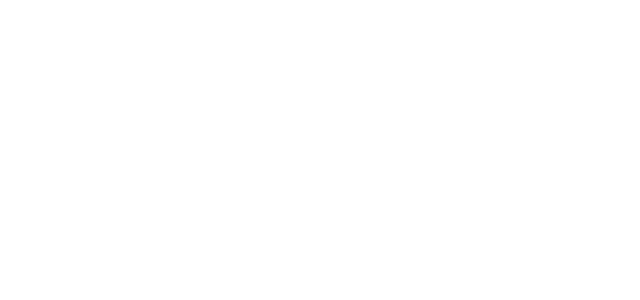
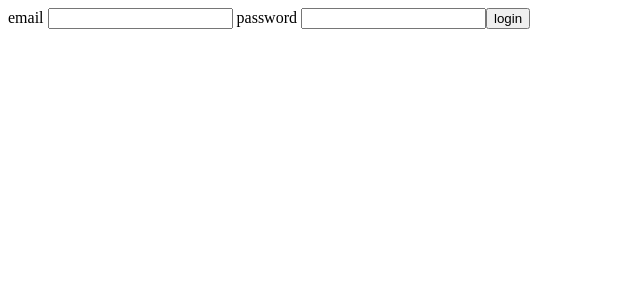
Before and after one commit to DengSihan/laravel-nuxt3-web, a Nuxt app: page /login in a window 1280 px wide. Before the commit this address had no page. Shown: the top 300 px of the page, without its empty margins (0-640 px from the left). Built offline with nearby package versions, Linux system fonts and the light colour scheme.

Commit message:
feat: login page

```diff
--- a/composables/useCustomFetch.js
+++ b/composables/useCustomFetch.js
@@ -10,7 +10,7 @@
 
     options['headers'] = headers;
 
-    const { data, error, refresh } = await useFetch(
+    const response = await useFetch(
         url,
         {
             baseURL: configs.public.apiBaseURL,
@@ -18,10 +18,9 @@
         }
     );
 
-    if (error.value) {
-        return Promise.reject(error.value, refresh);
+    if (response.error.value) {
+        // handle the error unifiedly
     }
-    else {
-        return Promise.resolve(data.value);
-    }
+
+    return response;
 }
--- a/pages/index.vue
+++ b/pages/index.vue
@@ -1,5 +1,14 @@
 <template>
     <main>
-        index
+        <nav>
+            <ul>
+                <li>
+                    <nuxt-link
+                        to="/login">
+                        login
+                    </nuxt-link>
+                </li>
+            </ul>
+        </nav>
     </main>
 </template>
--- /dev/null
+++ b/pages/login.vue
@@ -0,0 +1,67 @@
+<template>
+    <main>
+        <form
+            @submit.prevent="login">
+
+            <label
+                for="email">
+                email
+            </label>
+            <input
+                id="email"
+                type="email"
+                v-model="form.email"
+                required>
+
+            <label
+                for="password">
+                password
+            </label>
+            <input
+                id="password"
+                type="password"
+                v-model="form.password"
+                required>
+
+            <button
+                type="submit"
+                :disabled="loading">
+                login
+            </button>
+
+        </form>
+    </main>
+</template>
+
+<script setup>
+import { useCustomFetch } from '~/composables/useCustomFetch.js';
+
+const form = ref({
+    email: '',
+    password: '',
+});
+
+const loading = ref(false);
+
+const login = () => {
+    loading.value = true;
+    useCustomFetch(
+            '/auth/tokens',
+            {
+                method: 'POST',
+                body: form.value,
+            }
+        )
+        .then(({data, error}) => {
+            if (error.value) {
+                console.log(error.value);
+            }
+            else {
+                console.log(data.value);
+            }
+        })
+        .finally(() => {
+            loading.value = false;
+        });
+}
+</script>
```
